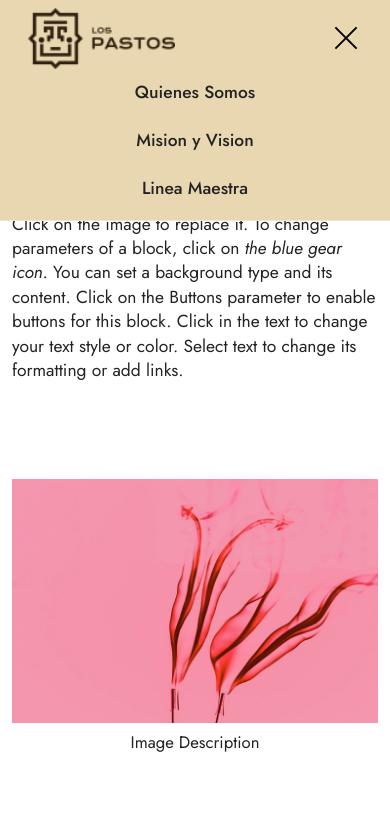
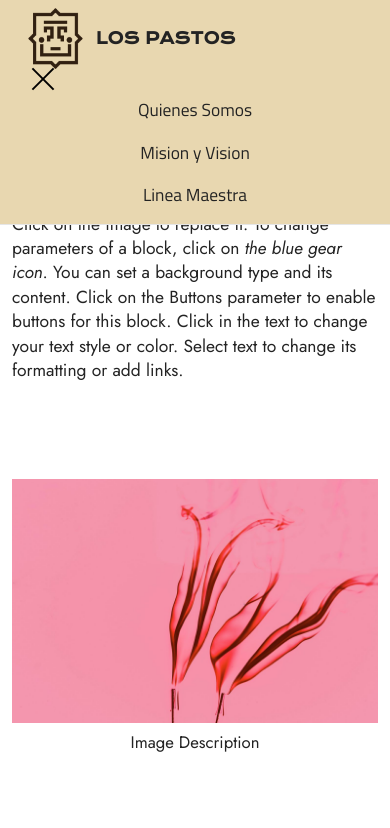
Before and after one commit to duvangustin/lospastos, a plain HTML site: page index.html in a window 390 px wide. Both pictures are taken after a click on the button "Toggle navigation". Shown: the top 828 px of the page. Drawn offline with nearby package versions, Linux system fonts and the light colour scheme.

Commit message:
create github pages

```diff
--- a/assets/images/hashes.json
+++ b/assets/images/hashes.json
@@ -1 +1 @@
-{"+heT9gVrtBZGip848X1D5g==":"recurso%201-121x50.png"}
+{"+heT9gVrtBZGip848X1D5g==":"recurso%201-121x50.png","l50ksEe1Z3wY3Wp5co6JtQ==":"simbolo-184x205.png"}
--- a/assets/mobirise/css/mbr-additional.css
+++ b/assets/mobirise/css/mbr-additional.css
@@ -2,12 +2,12 @@ body {
   font-family: Jost;
 }
 .display-1 {
-  font-family: 'Jost', sans-serif;
-  font-size: 4.6rem;
+  font-family: 'Titillium Web', sans-serif;
+  font-size: 1.2rem;
   line-height: 1.1;
 }
 .display-1 > .mbr-iconfont {
-  font-size: 5.75rem;
+  font-size: 1.5rem;
 }
 .display-2 {
   font-family: 'Jost', sans-serif;
@@ -26,12 +26,12 @@ body {
   font-size: 1.375rem;
 }
 .display-5 {
-  font-family: 'Jost', sans-serif;
-  font-size: 2.2rem;
+  font-family: 'Krona One', sans-serif;
+  font-size: 1rem;
   line-height: 1.5;
 }
 .display-5 > .mbr-iconfont {
-  font-size: 2.75rem;
+  font-size: 1.25rem;
 }
 .display-7 {
   font-family: 'Jost', sans-serif;
@@ -48,14 +48,14 @@ body {
 /* 0.65 - min scale variable, may vary */
 @media (max-width: 992px) {
   .display-1 {
-    font-size: 3.68rem;
+    font-size: 0.96rem;
   }
 }
 @media (max-width: 768px) {
   .display-1 {
-    font-size: 3.22rem;
-    font-size: calc( 2.26rem + (4.6 - 2.26) * ((100vw - 20rem) / (48 - 20)));
-    line-height: calc( 1.1 * (2.26rem + (4.6 - 2.26) * ((100vw - 20rem) / (48 - 20))));
+    font-size: 0.84rem;
+    font-size: calc( 1.07rem + (1.2 - 1.07) * ((100vw - 20rem) / (48 - 20)));
+    line-height: calc( 1.1 * (1.07rem + (1.2 - 1.07) * ((100vw - 20rem) / (48 - 20))));
   }
   .display-2 {
     font-size: 2.4rem;
@@ -68,9 +68,9 @@ body {
     line-height: calc( 1.4 * (1.0350000000000001rem + (1.1 - 1.0350000000000001) * ((100vw - 20rem) / (48 - 20))));
   }
   .display-5 {
-    font-size: 1.76rem;
-    font-size: calc( 1.42rem + (2.2 - 1.42) * ((100vw - 20rem) / (48 - 20)));
-    line-height: calc( 1.4 * (1.42rem + (2.2 - 1.42) * ((100vw - 20rem) / (48 - 20))));
+    font-size: 0.8rem;
+    font-size: calc( 1rem + (1 - 1) * ((100vw - 20rem) / (48 - 20)));
+    line-height: calc( 1.4 * (1rem + (1 - 1) * ((100vw - 20rem) / (48 - 20))));
   }
   .display-7 {
     font-size: 0.96rem;
--- a/index.html
+++ b/index.html
@@ -6,7 +6,7 @@
   <meta http-equiv="X-UA-Compatible" content="IE=edge">
   <meta name="generator" content="Mobirise v5.5.0, mobirise.com">
   <meta name="viewport" content="width=device-width, initial-scale=1, minimum-scale=1">
-  <link rel="shortcut icon" href="assets/images/recurso-1-121x50.png" type="image/x-icon">
+  <link rel="shortcut icon" href="assets/images/simbolo-184x205.png" type="image/x-icon">
   <meta name="description" content="">
 
 
@@ -17,8 +17,12 @@
   <link rel="stylesheet" href="assets/dropdown/css/style.css">
   <link rel="stylesheet" href="assets/socicon/css/styles.css">
   <link rel="stylesheet" href="assets/theme/css/style.css">
+  <link rel="preload" href="https://fonts.googleapis.com/css?family=Titillium+Web:200,200i,300,300i,400,400i,600,600i,700,700i,900&display=swap" as="style" onload="this.onload=null;this.rel='stylesheet'">
+  <noscript><link rel="stylesheet" href="https://fonts.googleapis.com/css?family=Titillium+Web:200,200i,300,300i,400,400i,600,600i,700,700i,900&display=swap"></noscript>
   <link rel="preload" href="https://fonts.googleapis.com/css?family=Jost:100,200,300,400,500,600,700,800,900,100i,200i,300i,400i,500i,600i,700i,800i,900i&display=swap" as="style" onload="this.onload=null;this.rel='stylesheet'">
   <noscript><link rel="stylesheet" href="https://fonts.googleapis.com/css?family=Jost:100,200,300,400,500,600,700,800,900,100i,200i,300i,400i,500i,600i,700i,800i,900i&display=swap"></noscript>
+  <link rel="preload" href="https://fonts.googleapis.com/css?family=Krona+One:400&display=swap" as="style" onload="this.onload=null;this.rel='stylesheet'">
+  <noscript><link rel="stylesheet" href="https://fonts.googleapis.com/css?family=Krona+One:400&display=swap"></noscript>
   <link rel="preload" as="style" href="assets/mobirise/css/mbr-additional.css"><link rel="stylesheet" href="assets/mobirise/css/mbr-additional.css" type="text/css">
 
 
@@ -34,10 +38,10 @@
             <div class="navbar-brand">
                 <span class="navbar-logo">
                     <a href="https://mobiri.se">
-                        <img src="assets/images/recurso-1-121x50.png" alt="Mobirise" style="height: 3.8rem;">
+                        <img src="assets/images/simbolo-184x205.png" alt="Mobirise" style="height: 3.8rem;">
                     </a>
                 </span>
-
+                <span class="navbar-caption-wrap"><a class="navbar-caption text-black display-5" href="https://mobiri.se">LOS PASTOS</a></span>
             </div>
             <button class="navbar-toggler" type="button" data-toggle="collapse" data-bs-toggle="collapse" data-target="#navbarSupportedContent" data-bs-target="#navbarSupportedContent" aria-controls="navbarNavAltMarkup" aria-expanded="false" aria-label="Toggle navigation">
                 <div class="hamburger">
@@ -48,8 +52,8 @@
                 </div>
             </button>
             <div class="collapse navbar-collapse" id="navbarSupportedContent">
-                <ul class="navbar-nav nav-dropdown nav-right" data-app-modern-menu="true"><li class="nav-item"><a class="nav-link link text-black display-7" href="https://mobirise.com">Quienes Somos</a></li><li class="nav-item"><a class="nav-link link text-black display-7" href="https://mobirise.com">Mision y Vision</a></li>
-                    <li class="nav-item"><a class="nav-link link text-black display-7" href="https://mobirise.com">Linea Maestra</a></li></ul>
+                <ul class="navbar-nav nav-dropdown nav-right" data-app-modern-menu="true"><li class="nav-item"><a class="nav-link link text-black display-1" href="https://mobirise.com">Quienes Somos</a></li><li class="nav-item"><a class="nav-link link text-black display-1" href="https://mobirise.com">Mision y Vision</a></li>
+                    <li class="nav-item"><a class="nav-link link text-black display-1" href="https://mobirise.com">Linea Maestra</a></li></ul>
 
 
             </div>
@@ -179,7 +183,7 @@
             </div>
         </div>
     </div>
-</section><section style="background-color: #fff; font-family: -apple-system, BlinkMacSystemFont, 'Segoe UI', 'Roboto', 'Helvetica Neue', Arial, sans-serif; color:#aaa; font-size:12px; padding: 0; align-items: center; display: flex;"><a href="https://mobirise.site/w" style="flex: 1 1; height: 3rem; padding-left: 1rem;"></a><p style="flex: 0 0 auto; margin:0; padding-right:1rem;"><a href="https://mobirise.site/i" style="color:#aaa;">Made with Mobirise</a> maker</p></section><script src="assets/bootstrap/js/bootstrap.bundle.min.js"></script>  <script src="assets/smoothscroll/smooth-scroll.js"></script>  <script src="assets/ytplayer/index.js"></script>  <script src="assets/dropdown/js/navbar-dropdown.js"></script>  <script src="assets/theme/js/script.js"></script>
+</section><section style="background-color: #fff; font-family: -apple-system, BlinkMacSystemFont, 'Segoe UI', 'Roboto', 'Helvetica Neue', Arial, sans-serif; color:#aaa; font-size:12px; padding: 0; align-items: center; display: flex;"><a href="https://mobirise.site/z" style="flex: 1 1; height: 3rem; padding-left: 1rem;"></a><p style="flex: 0 0 auto; margin:0; padding-right:1rem;">Designed with Mobirise - <a href="https://mobirise.site/m" style="color:#aaa;">Find more</a></p></section><script src="assets/bootstrap/js/bootstrap.bundle.min.js"></script>  <script src="assets/smoothscroll/smooth-scroll.js"></script>  <script src="assets/ytplayer/index.js"></script>  <script src="assets/dropdown/js/navbar-dropdown.js"></script>  <script src="assets/theme/js/script.js"></script>
 
 
 </body>
```
Also changed, not shown: assets/images/simbolo-184x205.png (added), 1 other file.
